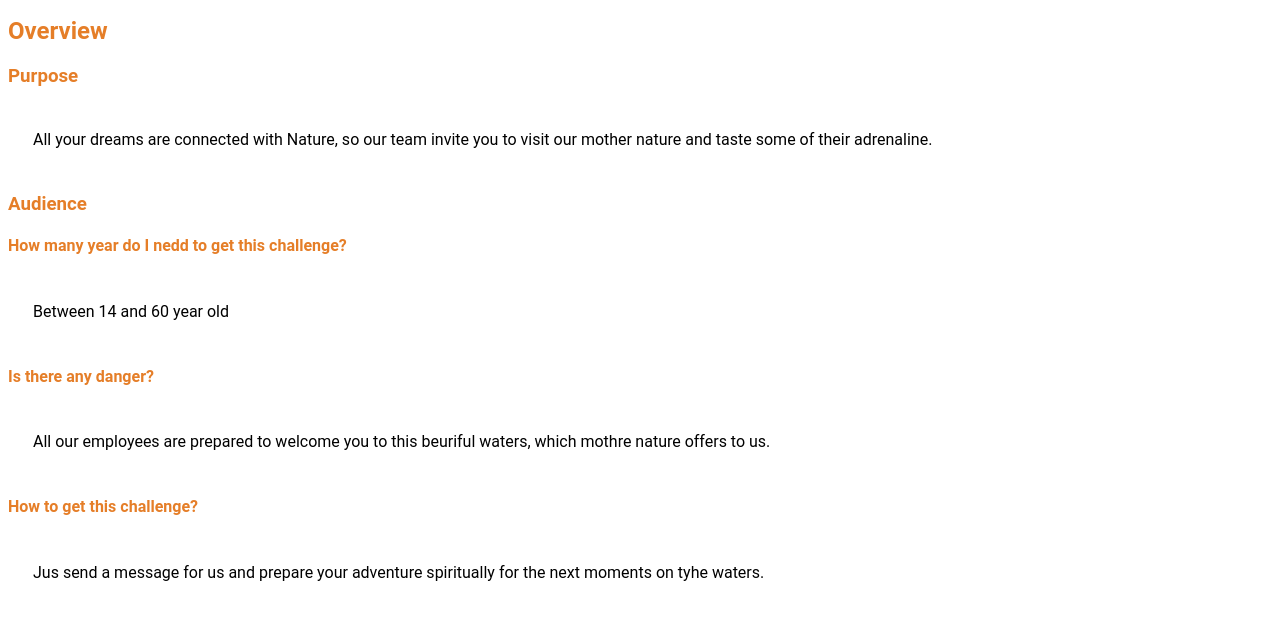
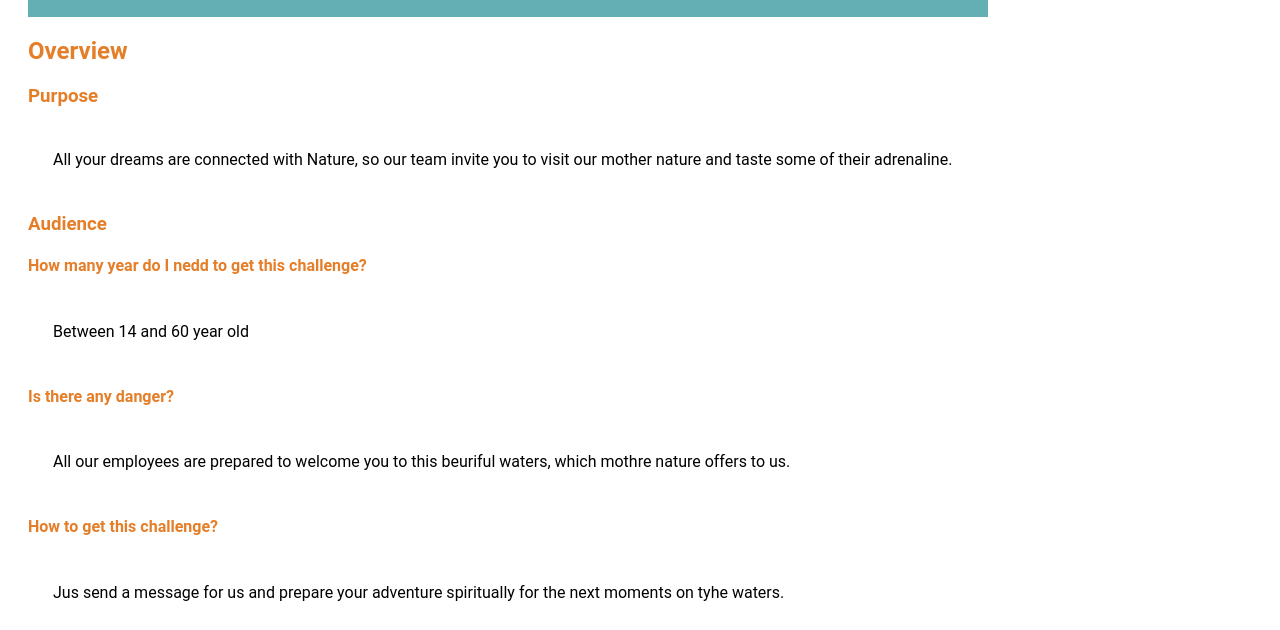
Before and after one commit to murillodejesus/wdd130, a plain HTML site: page wwr/site-plan-rafting.html in a window 1280 px wide. Shown: the part 151-781 px from the top of the page. Drawn offline with Linux system fonts and the light colour scheme.

Commit message:
site-plan-rafting.css

```diff
--- a/wwr/style/site-plan-rafting.css
+++ b/wwr/style/site-plan-rafting.css
@@ -18,8 +18,8 @@
 
 body {
     font-family: var(--paragraph-font);
-    max-width: 960;
-    padding: 20;
+    max-width: 960px;
+    padding: 20px;
 }
 
 h1, h2, h3, h4, h5, h6 {
```
